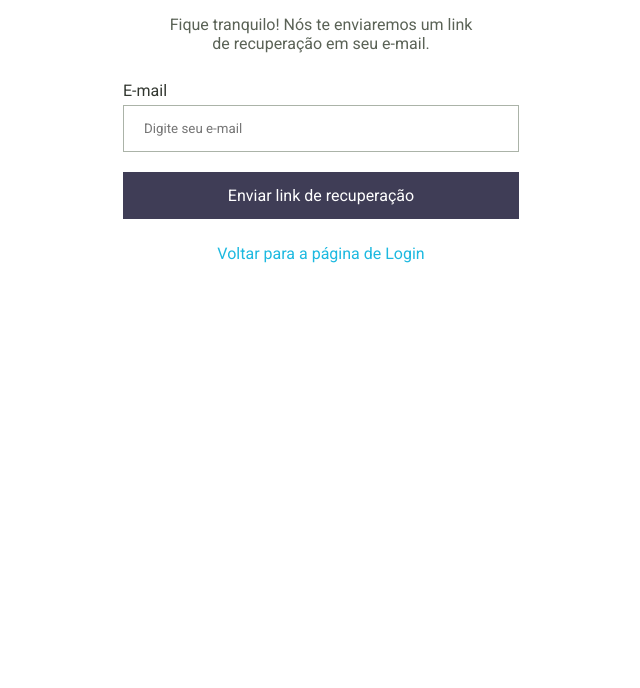
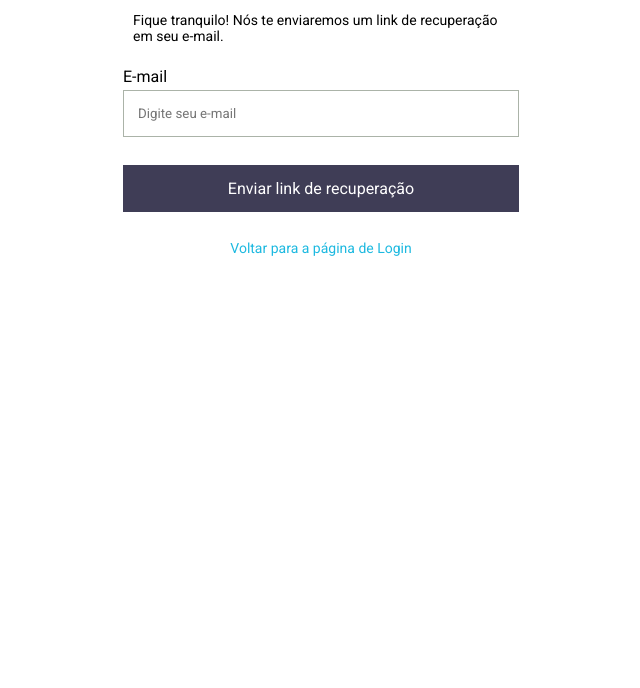
Before and after one commit to deniscoelho-js/Desafio-02-HTC-Formulario, a plain HTML site: page senha.html in a window 1280 px wide. Shown: the part 112-800 px from the top of the page, without its empty margins (319-959 px from the left). Drawn offline with Linux system fonts and the light colour scheme.

Commit message:
refatorando a pagina de senha, aproveitando o css

```diff
--- a/css/login.css
+++ /dev/null
@@ -1,122 +0,0 @@
-* {
-  margin: 0;
-  padding: 0;
-  box-sizing: border-box;
-  font-family: "Roboto", sans-serif;
-}
-
-:root {
-  --primary: #3f3d56;
-  --gray2: #323730;
-  --gray4: #abb3a8;
-  --base: #3f3f40;
-}
-
-.container {
-  display: flex;
-  align-items: center;
-  justify-content: center;
-}
-
-.content {
-  display: flex;
-  align-items: center;
-  justify-content: center;
-  flex-direction: column;
-  max-width: 515px;
-}
-
-.header {
-  margin-top: 68px;
-  font-weight: 700;
-  color: var(--primary);
-  /* font-size: 37px; */
-  font-style: normal;
-}
-
-.column {
-  display: flex;
-  flex-direction: column;
-}
-
-.email {
-  margin-top: 31px;
-  color: var(--gray2);
-}
-
-.email input {
-  width: 515px;
-  height: 47px;
-  margin-top: 6px;
-  padding-left: 17px;
-  outline: none;
-  border: 1px solid var(--gray4);
-}
-
-.password {
-  margin-top: 39px;
-  color: var(--gray2);
-}
-
-.password input {
-  width: 515px;
-  height: 47px;
-  margin-top: 6px;
-  padding-left: 17px;
-  outline: none;
-  border: 1px solid var(--gray4);
-}
-
-/* classe responsável por deixar o check e o <p> na mesma linha */
-.flex {
-  display: flex;
-}
-
-.check {
-  margin-top: 27px;
-  color: var(--gray2);
-  display: flex;
-  justify-content: space-between;
-  font-size: 14px;
-}
-
-.check p {
-  margin-left: 8px;
-}
-
-.check input {
-  width: 18px;
-  height: 18px;
-  cursor: pointer;
-}
-
-.check a {
-  text-decoration: none;
-  color: #1db9e0;
-}
-
-.button {
-  margin-top: 31px;
-}
-
-.button button {
-  width: 514px;
-  height: 47px;
-  cursor: pointer;
-  border: none;
-  background-color: var(--primary);
-  color: white;
-  font-size: 16px;
-}
-
-.dont-count {
-  margin-top: 32px;
-  display: flex;
-  justify-content: center;
-  font-size: 14px;
-}
-
-.dont-count a {
-  text-decoration: none;
-  color: #1db9e0;
-}
--- a/css/password.css
+++ /dev/null
@@ -1,80 +0,0 @@
-* {
-  margin: 0;
-  padding: 0;
-  box-sizing: border-box;
-  font-family: "Roboto", sans-serif;
-}
-
-:root {
-  --primary: #3f3d56;
-  --gray2: #323730;
-  --gray4: #abb3a8;
-  --gray3: #5a6256;
-  --base: #3f3f40;
-}
-
-.container {
-  display: flex;
-  flex-direction: column;
-  justify-content: center;
-  align-items: center;
-}
-
-.content {
-  display: flex;
-  flex-direction: column;
-  justify-content: center;
-  align-items: center;
-  max-width: 396px;
-}
-
-.header {
-  margin-top: 68px;
-  color: var(--primary);
-}
-
-.text {
-  margin-top: 31px;
-  text-align: center;
-  max-width: 310px;
-  color: var(--gray3);
-}
-
-.form {
-  display: flex;
-  flex-direction: column;
-  margin-top: 28px;
-  color: var(--gray2);
-}
-
-.form input {
-  width: 396px;
-  height: 47px;
-  margin-top: 5px;
-  padding-left: 20px;
-  outline: none;
-  border: 1px solid var(--gray4);
-}
-
-.button {
-  margin-top: 20px;
-}
-
-.button button {
-  width: 396px;
-  height: 47px;
-  border: none;
-  font-size: 16px;
-  color: white;
-  background-color: var(--primary);
-  cursor: pointer;
-}
-
-.back {
-  margin-top: 25px;
-}
-
-.back a {
-  text-decoration: none;
-  color: #1db9e0;
-}
--- a/senha.html
+++ b/senha.html
@@ -12,31 +12,44 @@
       rel="stylesheet"
     />
 
-    <link rel="stylesheet" href="css/password.css" />
+    <link rel="stylesheet" href="css/style.css" />
     <title>Recupere sua senha</title>
     <section class="container">
       <div class="content">
-        <h1 class="header">Recupere sua senha</h1>
+        <div class="header">
+          <h1>Recupere sua senha</h1>
         </div>
-      <div class="text">
-        Fique tranquilo! Nós te enviaremos um link de recuperação em seu e-mail.
+        <div class="form">
+          <form>
+            <div class="terms container">
+
+              <p>
+                Fique tranquilo! Nós te enviaremos um link
+                de recuperação em seu e-mail.
+              </p>
             </div>
-      <form>
-        <div class="form">
+            <div class="email-field">
+              <div class="column">
                 <label for="email">E-mail</label>
                 <input
                   type="email"
-            name="email"
+                  placeholder="Digite seu e-mail"
                   id="email"
-            placeholder="Digite seu e-mail"
                 />
               </div>
+
+
             <div class="button">
               <button>Enviar link de recuperação</button>
             </div>
+            <div class="enter-now">
+              <p>
+
+                <a href="login.html">Voltar para a página de Login</a>
+              </p>
+            </div>
           </form>
-      <div class="back">
-        <p><a href="login.html">Voltar para a página de Login</a></p>
+        </div>
       </div>
     </section>
   </head>
```
Lines whose indentation alone changed are shown as unchanged.
